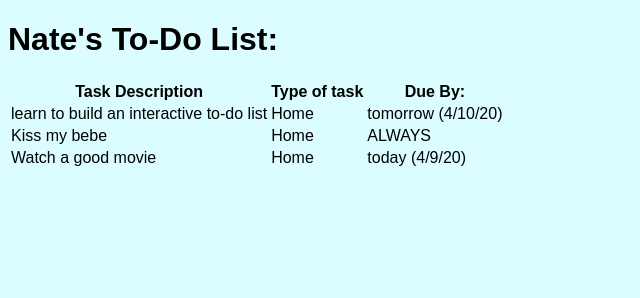
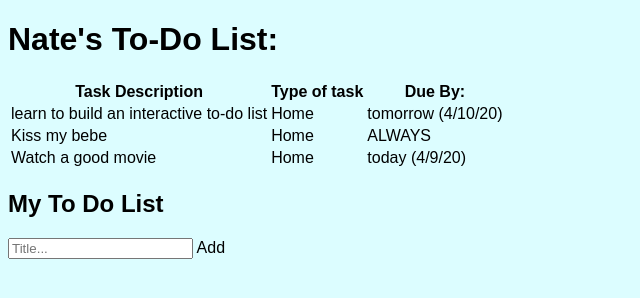
Before and after one commit to nateambrose/to-do, a plain HTML site: page index.html in a window 1280 px wide. Shown: the whole page, without its empty margins (0-640 px from the left). Drawn offline with Linux system fonts and the light colour scheme.

Commit message:
Update index.html

```diff
--- a/index.html
+++ b/index.html
@@ -16,6 +16,7 @@
      </head>
      <body>
        <h1 id="heading"><span class ='name'>Nate</span>'s To-Do List:</h1>
+
 
        <table>
          <thead>
@@ -45,5 +46,10 @@
 
        </table>
 
+       <div id="myDIV" class="header">
+         <h2>My To Do List</h2>
+         <input type="text" id="myInput" placeholder="Title...">
+         <span onclick="newElement()" class="addBtn">Add</span>
+       </div>
 
      </body>
```
